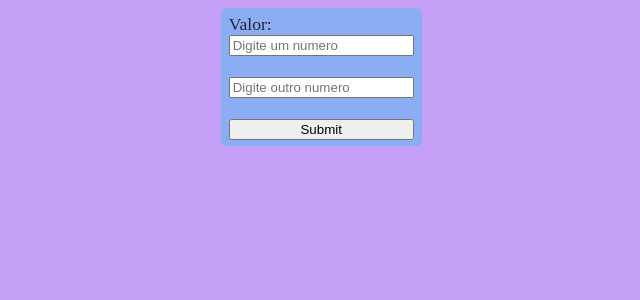
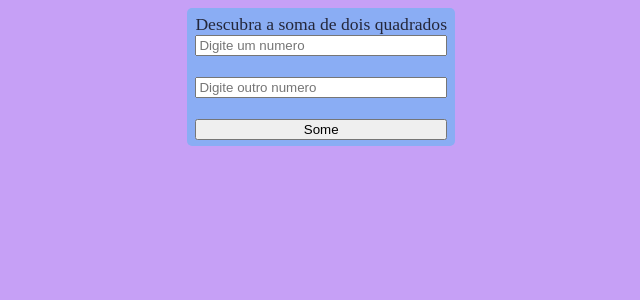
Before and after one commit to Adilson-kina/Adilson-WebIII, a PHP site: page /4.php in a window 1280 px wide. Shown: the top 300 px of the page, without its empty margins (314-954 px from the left). Run offline with PHP 8.4, Linux system fonts and the light colour scheme; data that the repository does not hold is empty.

Commit message:
Atividades da aula de 19/02

```diff
--- a/aula01/exercicios/4.php
+++ b/aula01/exercicios/4.php
@@ -1,14 +1,16 @@
 <html>
   <head>
-    <link rel="stylesheet" href="./style.css">
+    <link rel="stylesheet" href="./style/style.css">
+    <link rel="icon" type="image/x-icon" href="./images/logo.png">
+    <title>Exercicio 4</title>
   </head>
   <body>
     <div class="align-center">
-      <form action="./4.php" method="POST">
-        <label for="name">Valor:</label>
+      <form action="./4.php" method="POST" class="standard-style">
+        <label for="name">Descubra a soma de dois quadrados</label>
         <input type="number" name="num1" placeholder="Digite um numero"> <br>
         <input type="number" name="num2" placeholder="Digite outro numero"> <br>
-        <input type="submit" name="submit">
+        <input type="submit" name="submit" value="Some">
         <?php
           $num1 = $_POST["num1"];
           $num2 = $_POST["num2"];
@@ -16,9 +18,9 @@
           $sqrtNum2 = $num2*$num2;
           $sqrtSum = $sqrtNum1 + $sqrtNum2;
           if(isset($_POST['submit'])){
-            echo "<div class='test'> O quadrado de ${num1} é: ${sqrtNum1}</div>";
-            echo "<div class='test'> O quadrado de ${num2} é: ${sqrtNum2}</div>";
-            echo "<div class='test'> A soma dos quadrados é: ${sqrtSum}</div>";
+            echo "<div class='result'> O quadrado de ${num1} é: ${sqrtNum1}</div>";
+            echo "<div class='result'> O quadrado de ${num2} é: ${sqrtNum2}</div>";
+            echo "<div class='result'> A soma dos quadrados é: ${sqrtSum}</div>";
           }
         ?>
       </form>
--- a/aula01/exercicios/style.css
+++ b/aula01/exercicios/style/style.css
@@ -2,6 +2,9 @@ body{
   background-color: #c6a0f6;
   font-size: 1.1rem;
   color:#24273a;
+}
+h1{
+  font-size: 1.2rem;
 }
 .align-center{
   display: flex;
@@ -10,7 +13,7 @@ body{
   width: 98vw;
   height: 90vh;
 }
-form{
+.standard-style{
   display: flex;
   flex-direction: column;
   justify-content: center;
@@ -21,7 +24,13 @@ form{
   padding: 6px 8px;
   border-radius: 5px;
 }
-.test{
+.result{
   display: flex;
   justify-content: center;
 }
+
+.imc-table{
+  width: auto;
+  height: 17.5vh;
+  border-radius: 5px;
+}
```
Also changed, not shown: aula01/exercicios/1.php (+6 -3 lines), aula01/exercicios/2.php (+7 -5 lines), aula01/exercicios/3.php (+8 -6 lines), aula01/exercicios/5.php (+15 -9 lines), aula01/exercicios/6.php (+9 -6 lines), aula01/README.md (added), aula01/exercicios/images/logo.png (added), aula01/exercicios/images/tabela-IMC.png (added), aula01/images/ex01.png (added), aula01/images/ex02.png (added), aula01/images/ex03.png (added), aula01/images/ex04.png (added), aula01/images/ex05.png (added), aula01/images/ex06.png (added).
